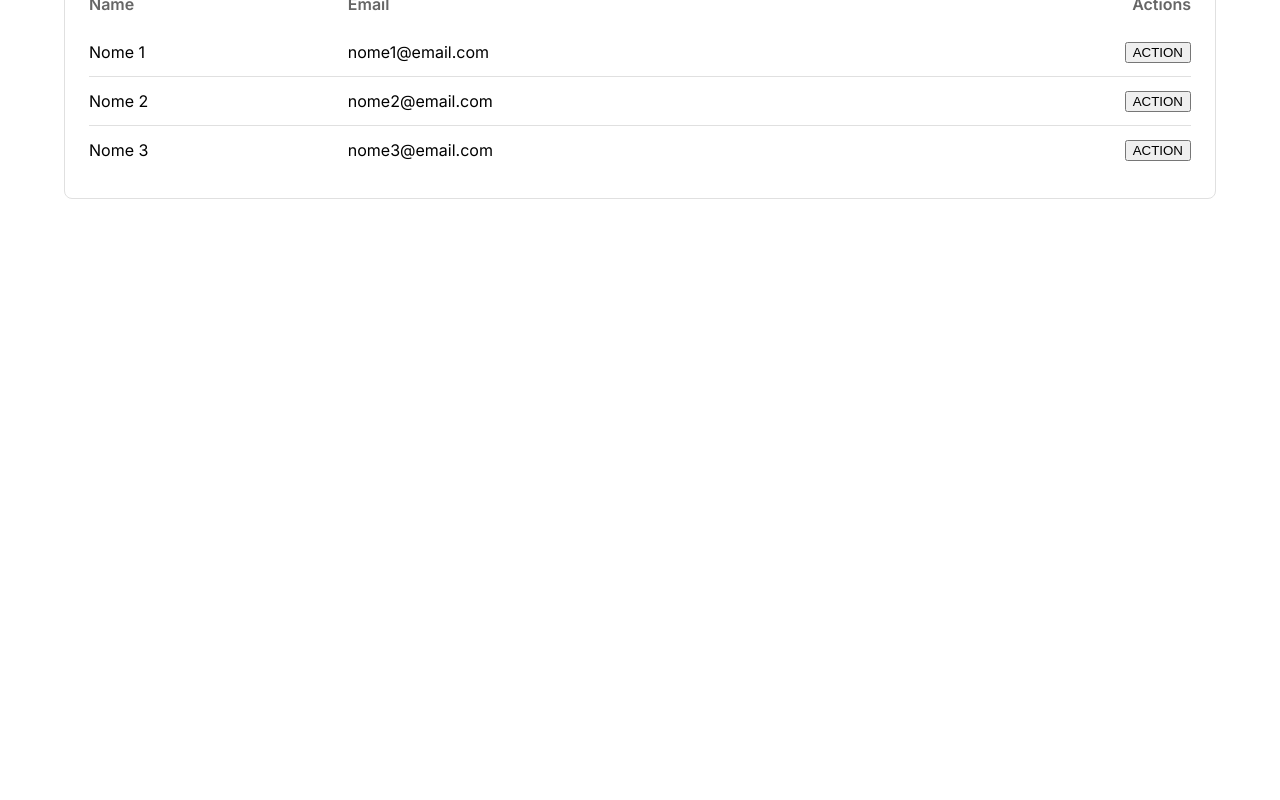
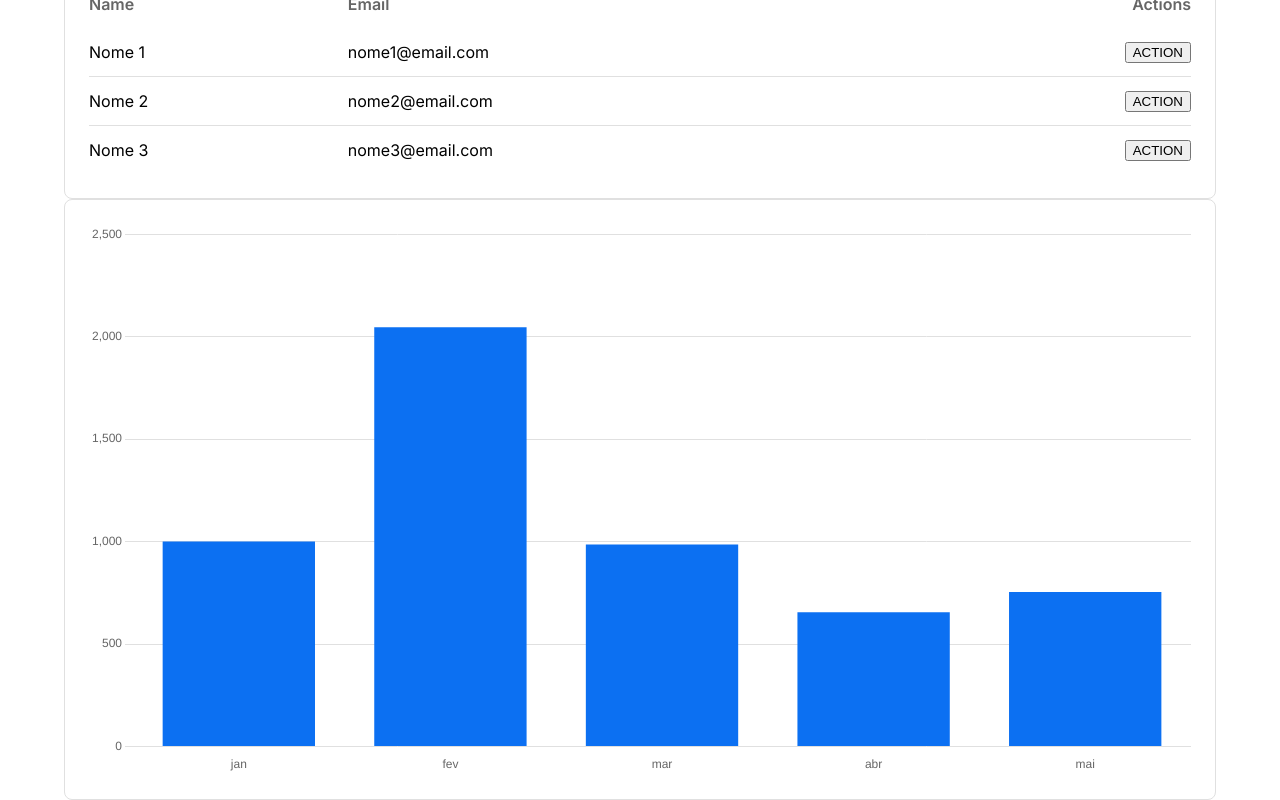
Before and after one commit to FelipeFernandesr/dnc-sales-dashboard-frf, a React (Vite) app: page /home in a window 1280 px wide. Shown: the part 483-1283 px from the top of the page. Before the commit the page ends 800 px from the top, so only its background shows below. Built offline with nearby package versions, Linux system fonts and the light colour scheme.

Commit message:
Feat: Chart Component

```diff
--- a/package.json
+++ b/package.json
@@ -15,7 +15,9 @@
     "@mui/material": "^6.1.8",
     "@mui/material-next": "^6.0.0-alpha.126",
     "@types/styled-components": "^5.1.34",
+    "chart.js": "^4.4.7",
     "react": "^18.3.1",
+    "react-chartjs-2": "^5.2.0",
     "react-dom": "^18.3.1",
     "react-router-dom": "^6.28.0",
     "styled-components": "^6.1.13"
--- /dev/null
+++ b/src/components/CustomChart.tsx
@@ -0,0 +1,78 @@
+import { useTheme } from "styled-components";
+import {
+    Chart as ChartJs,
+    CategoryScale,
+    LinearScale,
+    BarElement,
+    PointElement,
+    LineElement,
+    Title,
+    Tooltip,
+    Legend
+} from 'chart.js';
+import  { Line } from 'react-chartjs-2';
+import { Bar } from "react-chartjs-2";
+import { CustomChartProps } from "@/types";
+
+ChartJs.register(
+    CategoryScale,
+    LinearScale,
+    BarElement,
+    PointElement,
+    LineElement,
+    Title,
+    Tooltip,
+    Legend
+)
+
+function CustomChart(props: CustomChartProps) {
+    const { data, labels, type } = props;
+    const theme = useTheme();
+    const options = {
+        responsive: true,
+        scaleShowVerticalLines: false,
+        scales: {
+            x: {
+                border: {
+                    display: false,
+                },
+                grid: {
+                    display:false,
+                },
+                ticks: {
+                    color: theme.typographies.subtitle
+                },
+            },
+            y: {
+                border: {
+                    display: false,
+                },
+                grid: {
+                    color: theme.appDefaultStroke,
+                },
+                ticks: {
+                    color: theme.typographies.subtitle,
+                },
+            },
+        },
+        plugins: {
+            legend: {
+                display: false
+            }
+        },
+    }
+    const chartData = {
+        labels,
+        datasets: [
+            {
+                data: data,
+                borderColor: 'rgb(12, 112, 242)',
+                backgroundColor: 'rgba(12, 112, 242, 1)'
+            },
+        ],
+    }
+
+    return type === 'bar' ? (<Bar options={options} data={chartData} />) :  (<Line options={options} data={chartData} />)
+}
+
+export default CustomChart
--- a/src/components/index.ts
+++ b/src/components/index.ts
@@ -1,4 +1,5 @@
 export { default as AvatarsList } from './AvatarList'
+export { default as CustomChart } from './CustomChart'
 export { default as CustomTable } from './CustomTable'
 export { default as FormComponent } from './FormComponent'
 export { default as Header } from './Header'
--- a/src/pages/Home.tsx
+++ b/src/pages/Home.tsx
@@ -1,4 +1,4 @@
-import { AvatarsList, CardComponent, CustomTable, Header } from "@/components"
+import { AvatarsList, CardComponent, CustomTable,CustomChart, Header } from "@/components"
 import { Container } from "@mui/material"
 import { currencyConverter } from "@/utils"
 
@@ -56,6 +56,13 @@
               rows={mockTableData.rows}
             />
           </CardComponent>
+          <CardComponent>
+            <CustomChart
+              labels={['jan','fev','mar','abr','mai']}
+              data={[1000.12,2046.54,986.32,654.89,754.89,154.89]}
+              type="bar"
+            />
+          </CardComponent>
         </Container>
       </>
     )
--- /dev/null
+++ b/src/types/customChart.d.ts
@@ -0,0 +1,5 @@
+export interface CustomChartProps {
+    labels: string[]
+    data: number[]
+    type: 'line' | 'bar'
+}
--- a/src/types/index.ts
+++ b/src/types/index.ts
@@ -1,4 +1,5 @@
 export * from './avatarsList'
+export * from './customChart'
 export * from './customTable'
 export * from './theme'
 export * from './typographies'
```
Also changed, not shown: 1 other file (tests, documents, lock files or other folders).
